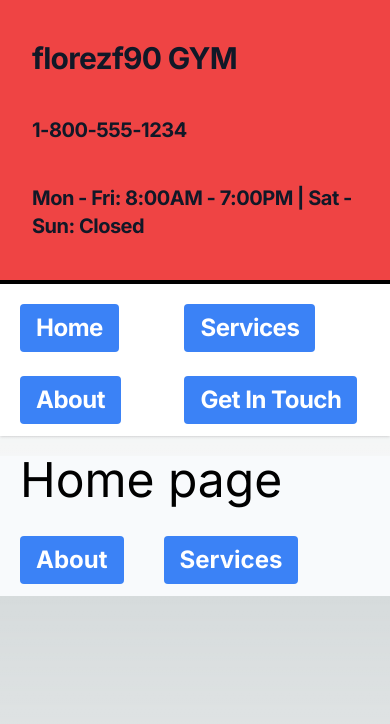
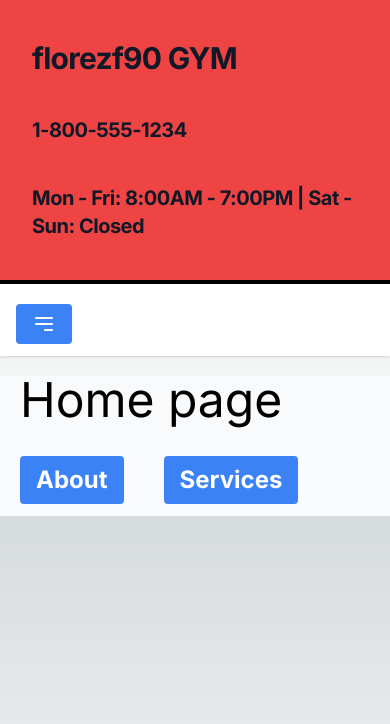
Before and after one commit to florezf90/gym, a Next.js app: page / in a window 390 px wide. Shown: the top 724 px of the page. Built offline with nearby package versions, Linux system fonts and the light colour scheme.

Commit message:
created the toggle button and also the sidebar to be displayed when the screen size is 768px or smaller, by doing this, we ensure the component design is responsive

```diff
--- a/src/components/components.css
+++ b/src/components/components.css
@@ -1,3 +1,36 @@
 .divisor {
     border-bottom: 4px solid black;
 }
+
+.sidebar {
+    display: flex;
+    flex-direction: column;
+    align-items: center;
+    justify-content: center;
+    background-color: #f0f0f0;
+    padding: 20px;
+    height: 100vh;
+    width: 60%;
+    position: fixed;
+    top: 0;
+    left: 0;
+    z-index: 999;
+}
+
+.sidebarBg {
+    position: fixed;
+    top: 0;
+    left: 0;
+    width: 100%;
+    height: 100%;
+    background-color: rgba(0, 0, 0, 0.7);
+    z-index: 998;
+}
+
+
+
+@media screen and (max-width: 768px) {
+    .hide {
+    display: none;
+}
+}
--- a/src/components/header.jsx
+++ b/src/components/header.jsx
@@ -1,9 +1,32 @@
-'use context';
+'use client'
+
 import "./components.css";
+import Link from "next/link";
+import React, { useState, useEffect } from "react";
 
-import Link from "next/link";
+export default function Header() {
 
- export default function Header() {
+    const [isMenuOpen, setIsMenuOpen] = useState(false);
+    const [isSmallScreen, setIsSmallScreen] = useState(false);
+
+    const toggleMenu = () => {
+      setIsMenuOpen(!isMenuOpen);
+    }
+
+    useEffect (() => {
+        const handleResize = () => {
+            setIsSmallScreen(window.innerWidth <= 768 );
+        }
+
+        handleResize();
+        window.addEventListener("resize", handleResize);
+
+        return () => {
+            window.removeEventListener("resize", handleResize);
+        };
+    }, []);
+
+
     return (
       <header className="bg-white shadow ">
         <div className=" flex  flex-wrap justify-between mx-auto  bg-red-500  px-4 py-6 sm:px-6 lg:px-8 divisor">
@@ -17,8 +40,8 @@ import Link from "next/link";
             Mon - Fri: 8:00AM - 7:00PM | Sat - Sun: Closed
           </div>
         </div>
-        <div className="text-xl flex justify-between font-bold tracking-tight mt-2    ">
-          <div>
+        <div className="text-xl flex justify-between font-bold tracking-tight mt-2  ">
+          <div className="hide">
             <Link href="/" className="m-5 text-2xl">
               <button className="bg-blue-500 hover:bg-blue-700 text-white font-bold py-2 px-4 rounded my-3">
                 Home
@@ -30,7 +53,7 @@ import Link from "next/link";
               </button>
             </Link>
           </div>
-          <div>
+          <div className="hide">
             <Link href="/services" className="m-5 text-2xl">
               <button className="bg-blue-500 hover:bg-blue-700 text-white font-bold py-2 px-4 rounded my-3">
                 Services
@@ -43,6 +66,54 @@ import Link from "next/link";
             </Link>
           </div>
         </div>
+        {isSmallScreen && (
+          <button
+            onClick={toggleMenu}
+            className=" ml-4 bg-blue-500 hover:bg-blue-700 text-white font-bold py-2 px-4 rounded my-3"
+          >
+            <svg
+              xmlns="http://www.w3.org/2000/svg"
+              className="h-6 w-6"
+              viewBox="0 0 24 24"
+              stroke="currentColor"
+              style={{ color: "white"}}
+            >
+              <path
+                strokeLinecap="round"
+                strokeLinejoin="round"
+                strokeWidth="2"
+                d="M4 6h16M4 12h16m-7 6h7"
+              ></path>
+            </svg>
+          </button>
+        )}
+
+        {isMenuOpen && isSmallScreen && (
+          <div className="bg-gray-400 sidebarBg" onClick={toggleMenu}>
+            <div className="bg-gray-200 p-4 sidebar" onClick={toggleMenu}>
+              <Link href="/" className="m-5 text-2xl">
+                <button className="bg-blue-500 hover:bg-blue-700 text-white font-bold py-2 px-4 rounded my-3">
+                  Home
+                </button>
+              </Link>
+              <Link href="/about" className="m-5 text-2xl" onClick={toggleMenu}>
+                <button className="bg-blue-500 hover:bg-blue-700 text-white font-bold py-2 px-4 rounded my-3">
+                  About
+                </button>
+              </Link>
+              <Link href="/services" className="m-5 text-2xl">
+                <button className="bg-blue-500 hover:bg-blue-700 text-white font-bold py-2 px-4 rounded my-3">
+                  Services
+                </button>
+              </Link>
+              <Link href="/contact" className="m-5 text-2xl">
+                <button className="bg-blue-500 hover:bg-blue-700 text-white font-bold py-2 px-4 rounded my-3">
+                  Get In Touch
+                </button>
+              </Link>
+            </div>
+          </div>
+        )}
       </header>
     );
 }
```
